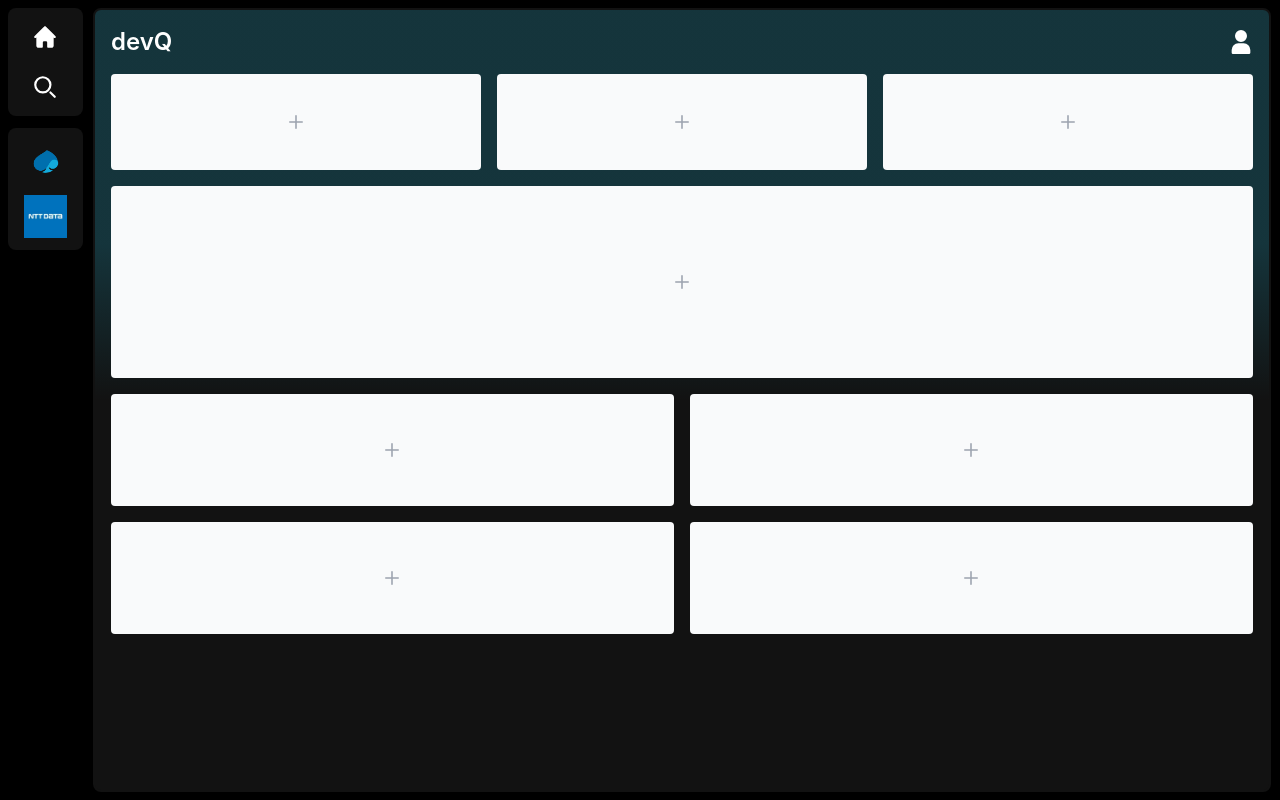
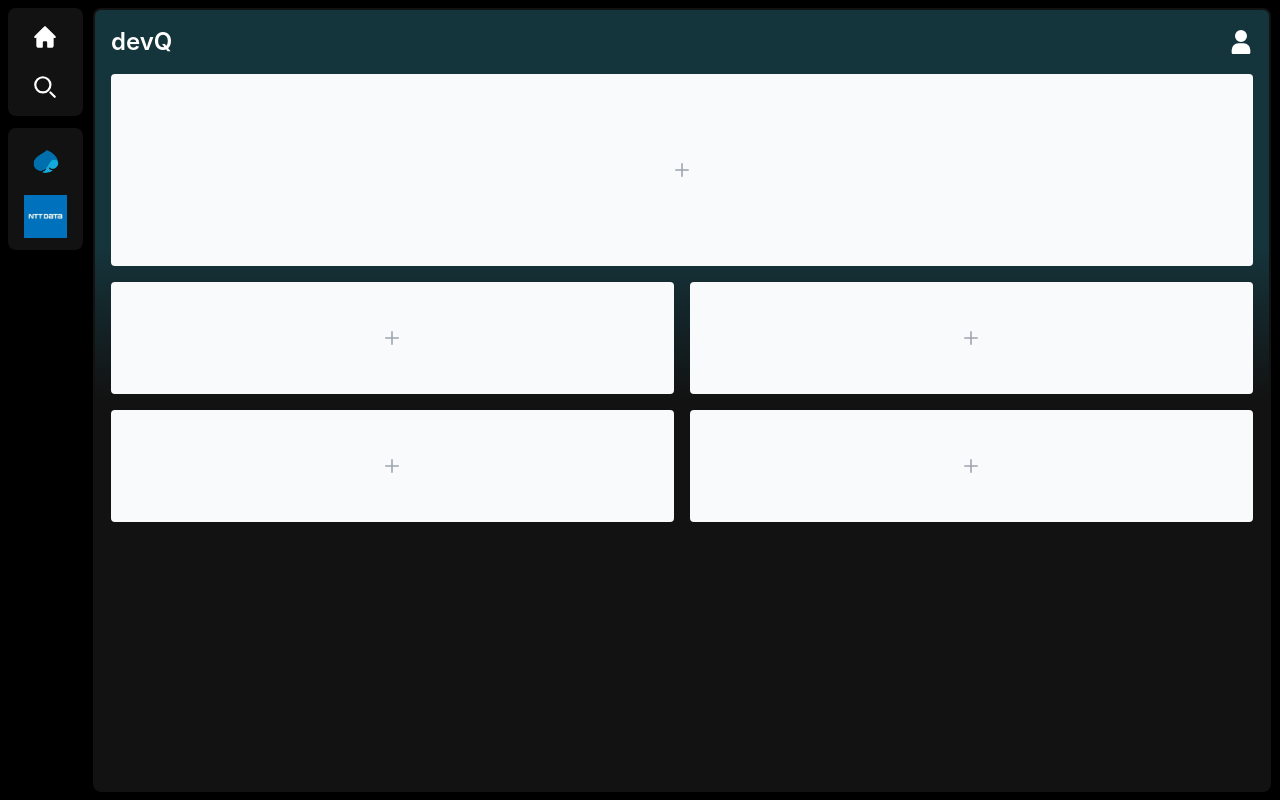
Before and after one commit to DaviidBlanch/devQ, a React (Vite) app: page / in a window 1280 px wide. Built offline with nearby package versions, Linux system fonts and the light colour scheme.

Commit message:
Remove questions

```diff
--- a/src/components/Questions.tsx
+++ b/src/components/Questions.tsx
@@ -1,29 +1,6 @@
 export default function Questions() {
     return (
         <div>
-            <div className="grid grid-cols-3 gap-4 mb-4">
-                <div className="flex items-center justify-center h-24 rounded bg-gray-50 dark:bg-gray-800">
-                    <p className="text-2xl text-gray-400 dark:text-gray-500">
-                        <svg className="w-3.5 h-3.5" aria-hidden="true" xmlns="http://www.w3.org/2000/svg" fill="none" viewBox="0 0 18 18">
-                            <path stroke="currentColor" strokeLinecap="round" strokeLinejoin="round" strokeWidth="2" d="M9 1v16M1 9h16" />
-                        </svg>
-                    </p>
-                </div>
-                <div className="flex items-center justify-center h-24 rounded bg-gray-50 dark:bg-gray-800">
-                    <p className="text-2xl text-gray-400 dark:text-gray-500">
-                        <svg className="w-3.5 h-3.5" aria-hidden="true" xmlns="http://www.w3.org/2000/svg" fill="none" viewBox="0 0 18 18">
-                            <path stroke="currentColor" strokeLinecap="round" strokeLinejoin="round" strokeWidth="2" d="M9 1v16M1 9h16" />
-                        </svg>
-                    </p>
-                </div>
-                <div className="flex items-center justify-center h-24 rounded bg-gray-50 dark:bg-gray-800">
-                    <p className="text-2xl text-gray-400 dark:text-gray-500">
-                        <svg className="w-3.5 h-3.5" aria-hidden="true" xmlns="http://www.w3.org/2000/svg" fill="none" viewBox="0 0 18 18">
-                            <path stroke="currentColor" strokeLinecap="round" strokeLinejoin="round" strokeWidth="2" d="M9 1v16M1 9h16" />
-                        </svg>
-                    </p>
-                </div>
-            </div>
             <div className="flex items-center justify-center h-48 mb-4 rounded bg-gray-50 dark:bg-gray-800">
                 <p className="text-2xl text-gray-400 dark:text-gray-500">
                     <svg className="w-3.5 h-3.5" aria-hidden="true" xmlns="http://www.w3.org/2000/svg" fill="none" viewBox="0 0 18 18">
```
